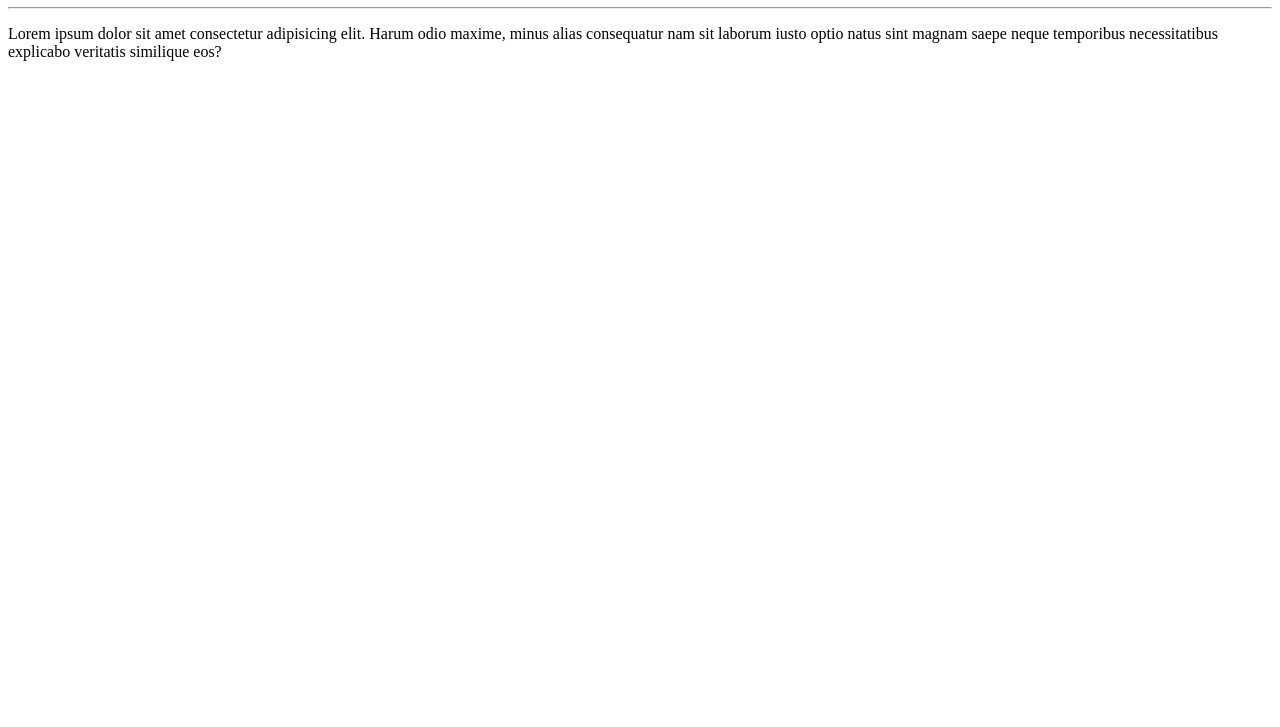
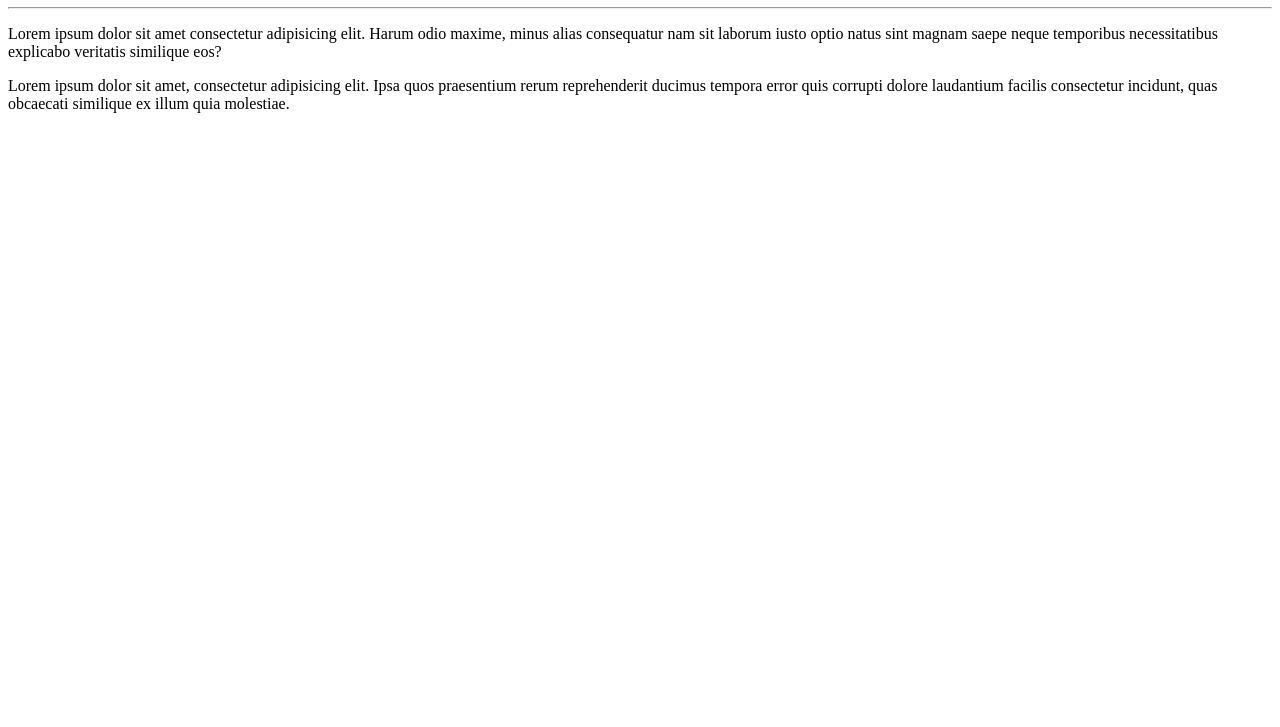
Before and after one commit to gustavoferreira322/Ola-Mundo, a plain HTML site: page site-exemplo/index.html in a window 1280 px wide. Shown: the part 73-800 px from the top of the page. Drawn offline with Linux system fonts and the light colour scheme.

Commit message:
adicionei um paragrafo

```diff
--- a/site-exemplo/index.html
+++ b/site-exemplo/index.html
@@ -10,5 +10,6 @@
   <h1>Olá, Mundo!</h1>
   <hr>
   <p>Lorem ipsum dolor sit amet consectetur adipisicing elit. Harum odio maxime, minus alias consequatur nam sit laborum iusto optio natus sint magnam saepe neque temporibus necessitatibus explicabo veritatis similique eos?</p>
+  <p>Lorem ipsum dolor sit amet, consectetur adipisicing elit. Ipsa quos praesentium rerum reprehenderit ducimus tempora error quis corrupti dolore laudantium facilis consectetur incidunt, quas obcaecati similique ex illum quia molestiae.</p>
 </body>
 </html>
```
